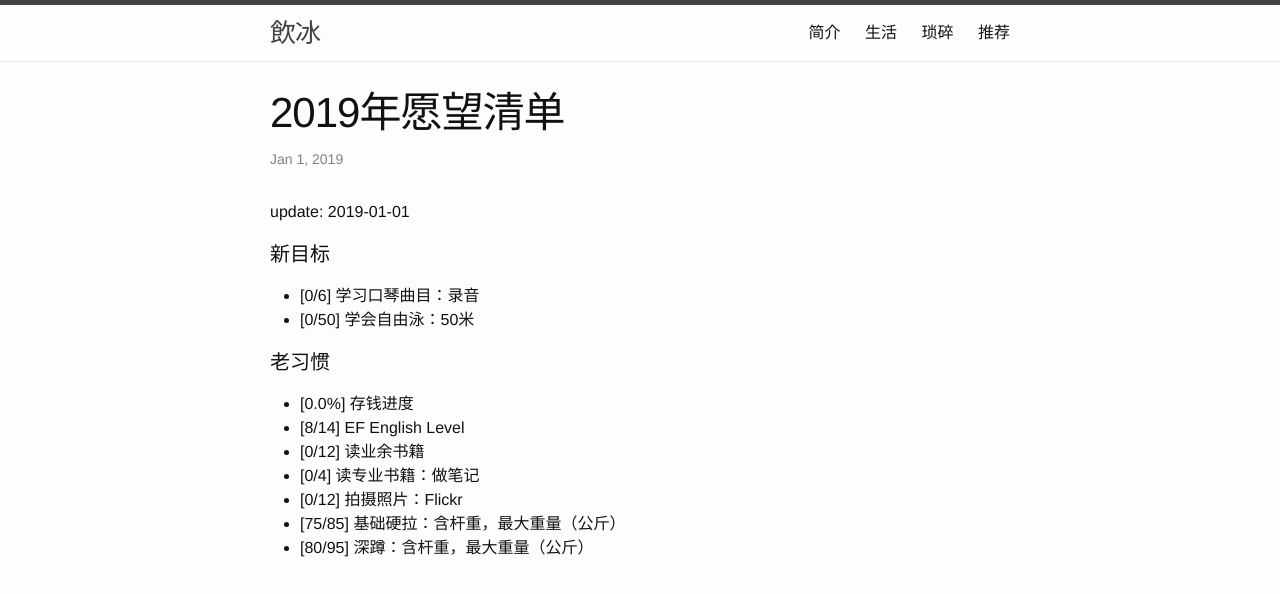
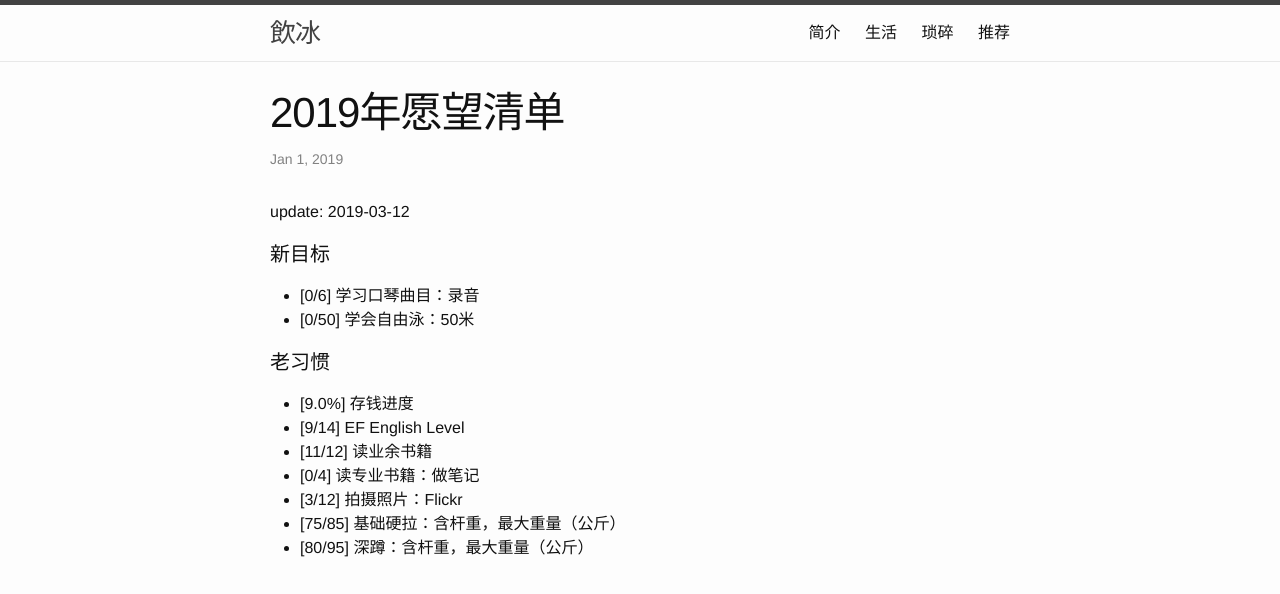
Before and after one commit to facaiy/facaiy.github.io, a Jekyll site: the page built from _posts/2019-01-01-wish.md, in a window 1280 px wide. Shown: the top 594 px of the page. Built offline with Jekyll 4.4.1, drawn with Linux system fonts in a browser that asks for light colours; comment, search, counter and statistics services are not loaded.

Commit message:
愿望清单：更新二月

```diff
--- a/_posts/2019-01-01-wish.md
+++ b/_posts/2019-01-01-wish.md
@@ -4,10 +4,10 @@ title: "2019年愿望清单"
 description: ""
 category: life
 tags: []
-modify: 2019-01-01 21:13:18
+modify: 2019-03-12 20:57:31
 ---
 
-update: 2019-01-01
+update: 2019-03-12
 
 
 #### 新目标
@@ -17,11 +17,11 @@ update: 2019-01-01
 
 #### 老习惯
 
-+ [0.0%] 存钱进度
-+ [8/14] EF English Level
-+ [0/12] 读业余书籍
++ [9.0%] 存钱进度
++ [9/14] EF English Level
++ [11/12] 读业余书籍
 + [0/4] 读专业书籍：做笔记
-+ [0/12] 拍摄照片：Flickr
++ [3/12] 拍摄照片：Flickr
 + [75/85] 基础硬拉：含杆重，最大重量（公斤）
 + [80/95] 深蹲：含杆重，最大重量（公斤）
 
```
Also changed, not shown: about.md (+2 -1 lines).
